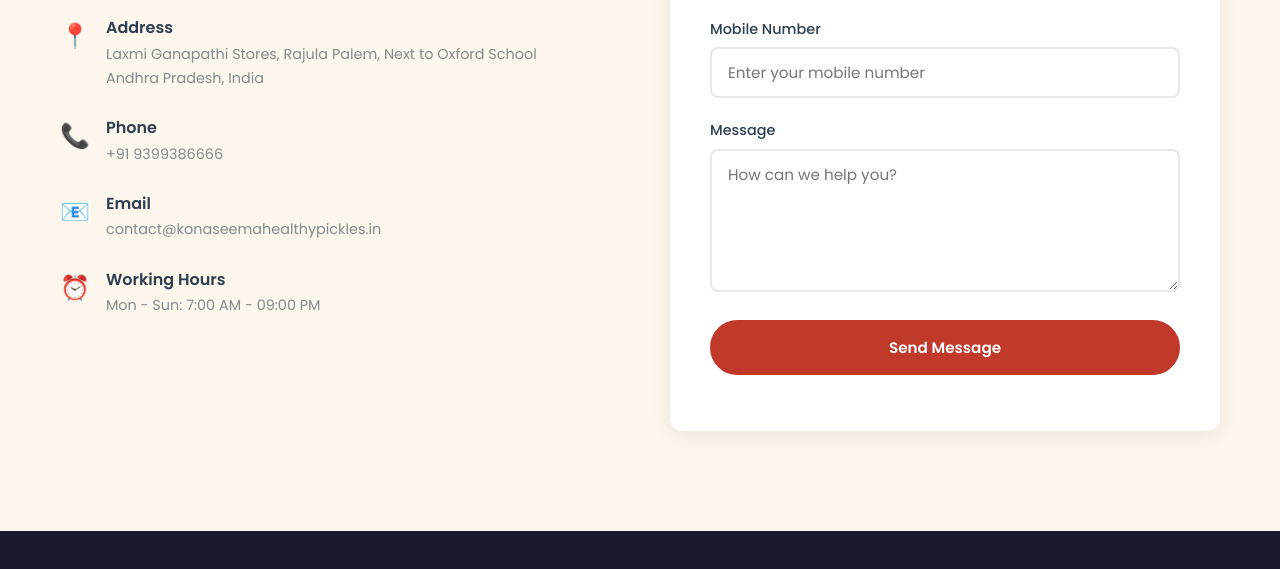
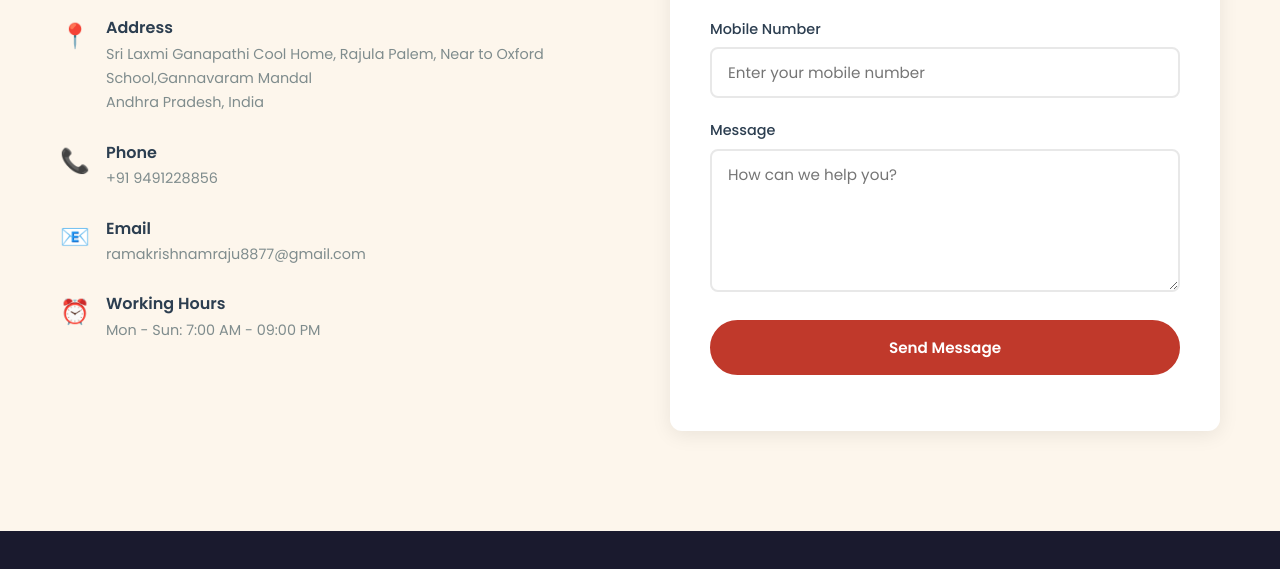
Before and after one commit to ggadira/konaseema-pickles, a website: page public/index.html in a window 1280 px wide. Shown: the part 3642-4211 px from the top of the page. Drawn offline with nearby package versions, Linux system fonts and the light colour scheme; no server answers.

Commit message:
Update index.html

```diff
--- a/public/index.html
+++ b/public/index.html
@@ -176,21 +176,21 @@
             <span class="contact-icon">📍</span>
             <div>
               <strong>Address</strong>
-              <p>Laxmi Ganapathi Stores, Rajula Palem, Next to Oxford School  <br>Andhra Pradesh, India</p>
+              <p>Sri Laxmi Ganapathi Cool Home, Rajula Palem, Near to Oxford School,Gannavaram Mandal  <br>Andhra Pradesh, India</p>
             </div>
           </div>
           <div class="contact-item">
             <span class="contact-icon">📞</span>
             <div>
               <strong>Phone</strong>
-              <p>+91 9399386666</p>
+              <p>+91 9491228856</p>
             </div>
           </div>
           <div class="contact-item">
             <span class="contact-icon">📧</span>
             <div>
               <strong>Email</strong>
-              <p>contact@konaseemahealthypickles.in</p>
+              <p>ramakrishnamraju8877@gmail.com</p>
             </div>
           </div>
           <div class="contact-item">
```
